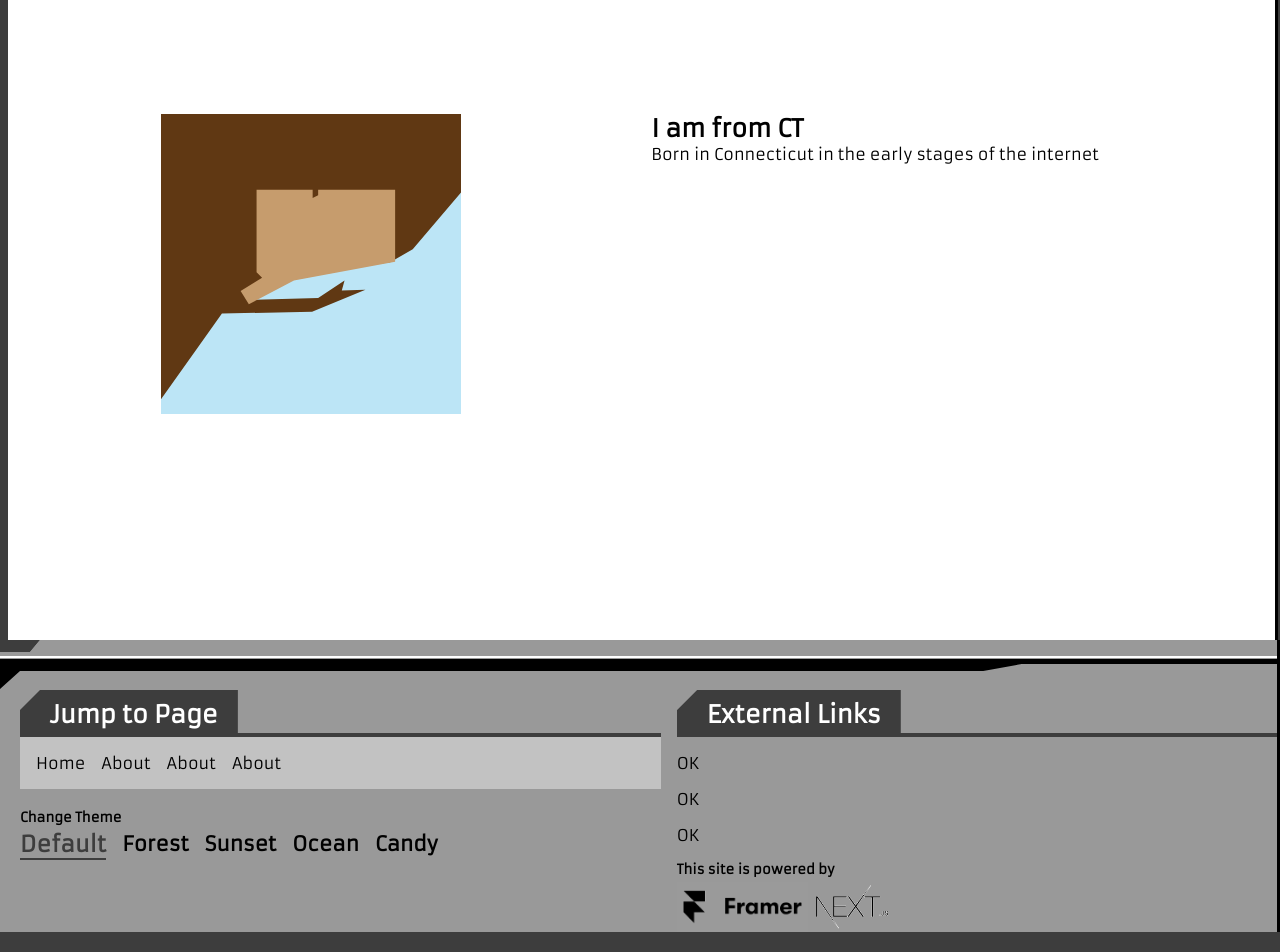
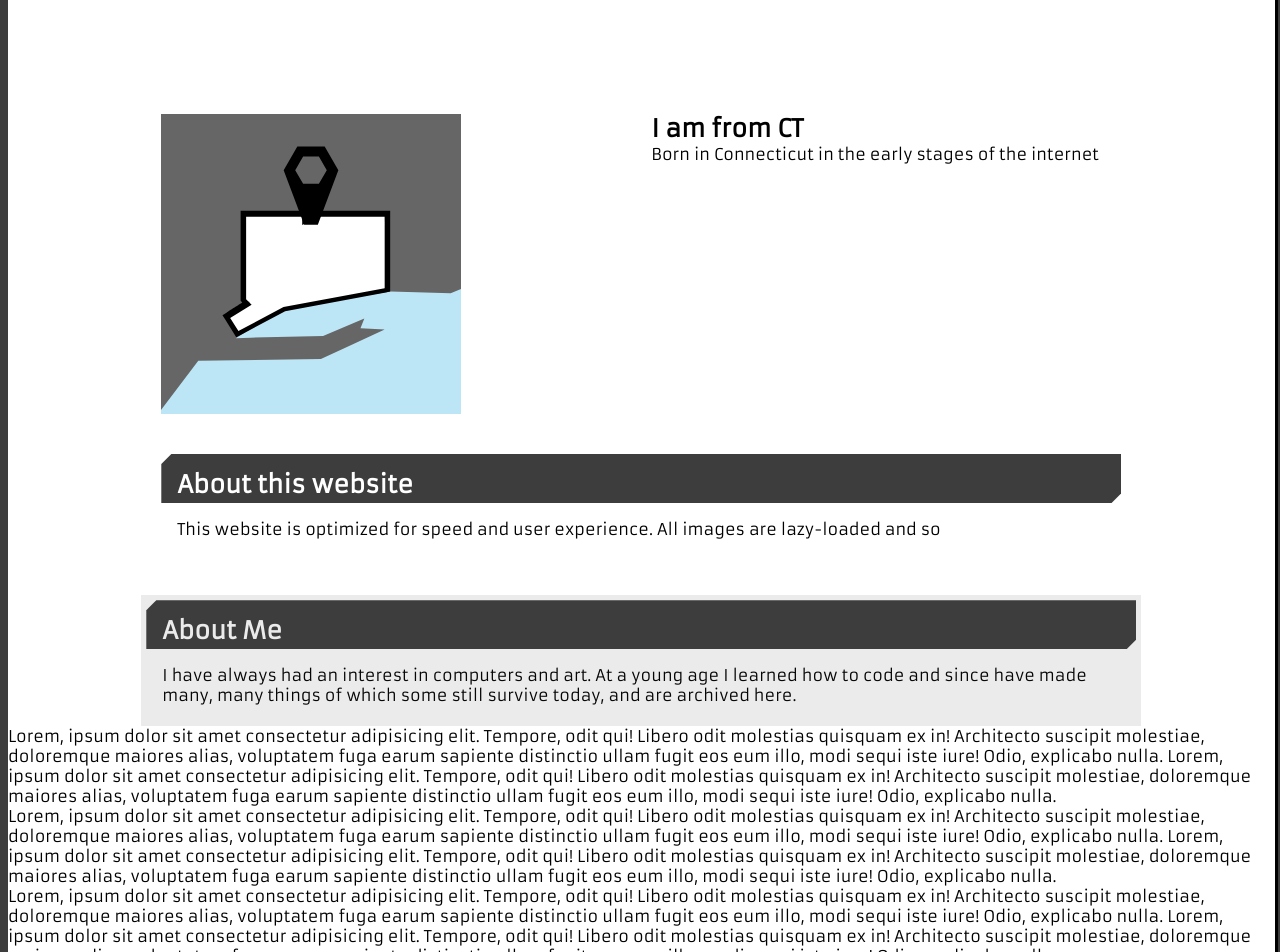
Before and after one commit to ChrisJackem/port_app, a Next.js app: page /about in a window 1280 px wide. Shown: the part 160-1112 px from the top of the page. Built offline with nearby package versions, Linux system fonts and the light colour scheme; a web font is replaced by a local one.

Commit message:
About animations 2

```diff
--- a/src/app/about/page.tsx
+++ b/src/app/about/page.tsx
@@ -3,6 +3,7 @@ import { motion } from 'motion/react';
 import { PageVariants } from '../config/variants';
 import TypeHeader from '@/components/type_header/type_header';
 import World from '@/components/animations/world/world';
+import AnimContainer from '@/components/animations/anim_container';
 
 /*********************************************************************************** About Page  */
 
@@ -22,14 +23,17 @@ const AboutPage = () => {
         </section>
 
         <section className='page_double'>
-            <World />
+            <AnimContainer>
+
+                <World />
+            </AnimContainer>
             <div>
                 <h2>I am from CT</h2>
                 <p>Born in Connecticut in the early stages of the internet</p>
             </div>
         </section>
 
-        {/* <section className='paged'>
+        <section className='paged'>
             <h1 className='chip-tl-br bg-bg tx-fg' style={{ padding: '1rem 0.2rem 0.2rem 1rem' }}>About this website</h1>
             <p className='padded' >This website is optimized for speed and user experience. All images are lazy-loaded and so </p>
         </section>
@@ -37,7 +41,24 @@ const AboutPage = () => {
         <section className='faded_bg paged' style={{ padding: '5px'}}>
             <h1 className='chip-tl-br bg-bg tx-fg' style={{ padding: '1rem 0.2rem 0.2rem 1rem' }}>About Me</h1>
             <p className='padded' >I have always had an interest in computers and art. At a young age I learned how to code and since have made many, many things of which some still survive today, and are archived here.</p>
-        </section>        */}
+        </section>
+
+        <p>
+            Lorem, ipsum dolor sit amet consectetur adipisicing elit. Tempore, odit qui! Libero odit molestias quisquam ex in! Architecto suscipit molestiae, doloremque maiores alias, voluptatem fuga earum sapiente distinctio ullam fugit eos eum illo, modi sequi iste iure! Odio, explicabo nulla.
+            Lorem, ipsum dolor sit amet consectetur adipisicing elit. Tempore, odit qui! Libero odit molestias quisquam ex in! Architecto suscipit molestiae, doloremque maiores alias, voluptatem fuga earum sapiente distinctio ullam fugit eos eum illo, modi sequi iste iure! Odio, explicabo nulla.
+        </p>
+        <p>
+            Lorem, ipsum dolor sit amet consectetur adipisicing elit. Tempore, odit qui! Libero odit molestias quisquam ex in! Architecto suscipit molestiae, doloremque maiores alias, voluptatem fuga earum sapiente distinctio ullam fugit eos eum illo, modi sequi iste iure! Odio, explicabo nulla.
+            Lorem, ipsum dolor sit amet consectetur adipisicing elit. Tempore, odit qui! Libero odit molestias quisquam ex in! Architecto suscipit molestiae, doloremque maiores alias, voluptatem fuga earum sapiente distinctio ullam fugit eos eum illo, modi sequi iste iure! Odio, explicabo nulla.
+        </p>
+        <p>
+            Lorem, ipsum dolor sit amet consectetur adipisicing elit. Tempore, odit qui! Libero odit molestias quisquam ex in! Architecto suscipit molestiae, doloremque maiores alias, voluptatem fuga earum sapiente distinctio ullam fugit eos eum illo, modi sequi iste iure! Odio, explicabo nulla.
+            Lorem, ipsum dolor sit amet consectetur adipisicing elit. Tempore, odit qui! Libero odit molestias quisquam ex in! Architecto suscipit molestiae, doloremque maiores alias, voluptatem fuga earum sapiente distinctio ullam fugit eos eum illo, modi sequi iste iure! Odio, explicabo nulla.
+        </p>
+        <p>
+            Lorem, ipsum dolor sit amet consectetur adipisicing elit. Tempore, odit qui! Libero odit molestias quisquam ex in! Architecto suscipit molestiae, doloremque maiores alias, voluptatem fuga earum sapiente distinctio ullam fugit eos eum illo, modi sequi iste iure! Odio, explicabo nulla.
+            Lorem, ipsum dolor sit amet consectetur adipisicing elit. Tempore, odit qui! Libero odit molestias quisquam ex in! Architecto suscipit molestiae, doloremque maiores alias, voluptatem fuga earum sapiente distinctio ullam fugit eos eum illo, modi sequi iste iure! Odio, explicabo nulla.
+        </p>
     </motion.div>
   )
 }
--- /dev/null
+++ b/src/components/animations/anim_container.tsx
@@ -0,0 +1,27 @@
+import { motion, stagger, useInView } from 'motion/react'
+import React, { useRef } from 'react'
+
+const variants = {
+  initial:{ opacity: 0 },
+  animate:{ opacity: 1 },
+}
+
+const AnimContainer = ({ children }: { children: React.ReactNode }) => {
+    const containerRef = useRef(null);
+    const isInView = useInView(containerRef);
+    return (
+        <motion.div
+            className='p-rel'
+            key={'animationContainer'}
+            ref={containerRef}
+            variants={variants}
+            initial='initial'
+            animate={ isInView ? 'animate' : 'initial'}
+            transition={{ duration: 1, delayChildren: stagger(0.2, { startDelay: 0.5 }) }}
+        >
+            {children}
+        </motion.div>
+    )
+}
+
+export default AnimContainer
--- a/src/components/animations/world/world.module.css
+++ b/src/components/animations/world/world.module.css
@@ -12,3 +12,11 @@
     /* position: absolute; */
     /* transform: scale(140); */
 }
+
+.pin{
+    left: 50%;
+    top: 50%;
+}
+.pin_image{
+    transform: translate(-50%, calc(-50% - 80px));
+}
--- a/src/components/animations/world/world.tsx
+++ b/src/components/animations/world/world.tsx
@@ -1,16 +1,33 @@
 import { LoadImg } from '@/components/load_img/load_img'
 import React from 'react'
+import { motion } from 'motion/react';
 import styles from './world.module.css';
-import { motion, scale } from 'motion/react';
+
+const variantsMap = {
+  initial: { scale: 1,
+    transition: { duration: 0, delay: 0, }
+   },
+  animate: {
+      scale: 110,
+      transition: { duration: 2, delay: 2 }
+  },
+}
+
+const variantsPin = {
+  initial: { y: -50, opacity: 0 },
+  animate: { y: 0, opacity: 1,
+    transition: { delay: 2, }
+  }
+}
 
 const World = () => {
   return (
-    <div className={styles.container}>
+    <motion.div className={`p-rel ${styles.container}`}>
+
         <motion.div
-            className={styles.container}
-            initial={{ scale: 1 }}
-            animate={{ scale: 110 }}
-            transition={{ duration: 3, delay: 2, ease: 'easeInOut' }}
+            key={'world'}
+            className={`${styles.container}`}
+            variants={variantsMap}
         >
             <LoadImg src={'static/images/animations/world.svg'}
                 width={300}
@@ -18,7 +35,20 @@ const World = () => {
                 className={styles.image}
             />
         </motion.div>
-    </div>
+
+        <motion.div
+              key={'pin'}
+              variants={variantsPin}
+              className={`p-abs ${styles.pin}`}
+            >
+              <LoadImg src={'static/images/animations/pin.svg'}
+                  width={100}
+                  height={100}
+                  className={`${styles.pin_image}`}
+              />
+            </motion.div>
+
+    </motion.div>
   )
 }
 
```
Also changed, not shown: public/static/images/animations/pin.svg (added), public/static/images/animations/world.svg.
